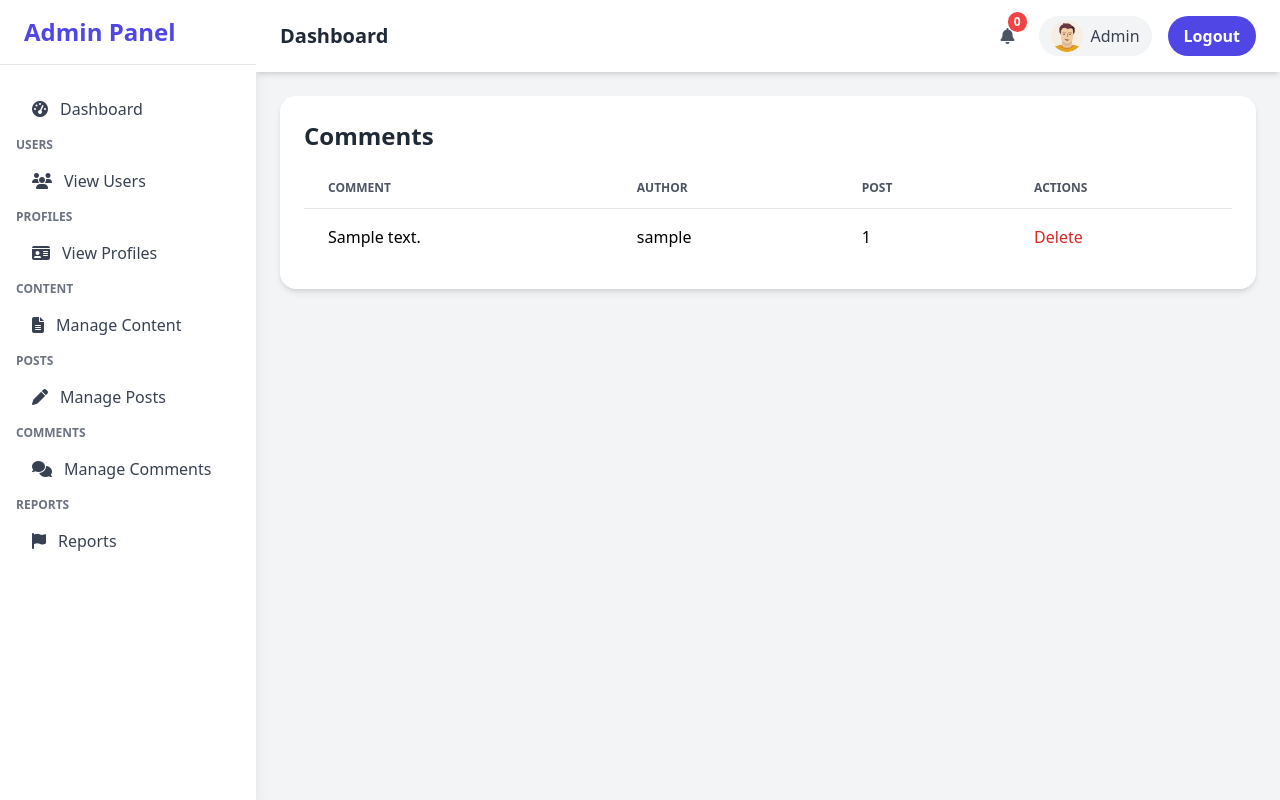
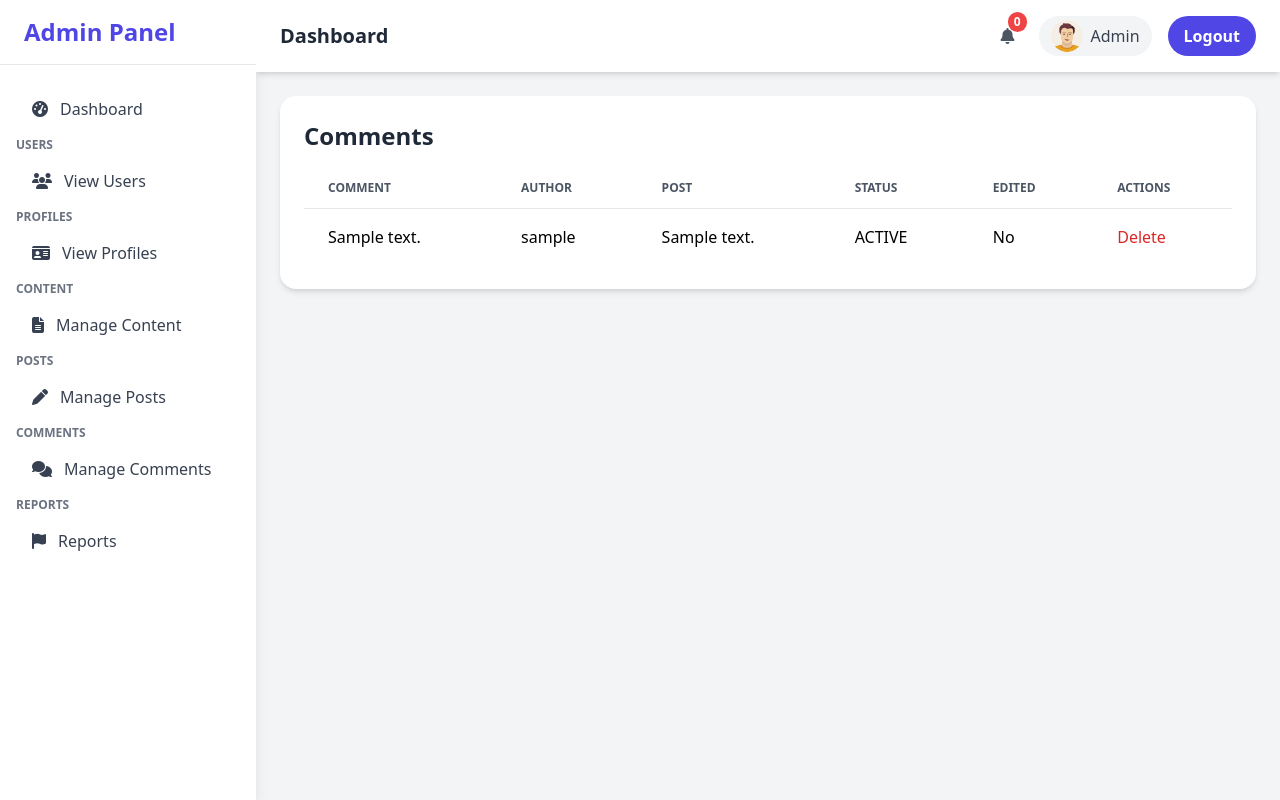
Before and after one commit to cypheredvortex/social_media_miniplatform, a Django app: template templates/admin/admin_comment_list.html in a window 1280 px wide. Run offline with Django 5.2, Linux system fonts and the light colour scheme; the template is opened without the code that fills it: most values are stand-ins (such as "Sample title", 1, 10 or a date in 2020); parts of the project's set-up code (start-up, migrations or seed data) failed here and were passed over; some libraries are stand-ins or nearby versions.

Commit message:
comment commit

```diff
--- a/templates/admin/admin_comment_list.html
+++ b/templates/admin/admin_comment_list.html
@@ -14,23 +14,33 @@
                     <th class="px-6 py-3">Comment</th>
                     <th class="px-6 py-3">Author</th>
                     <th class="px-6 py-3">Post</th>
+                    <th class="px-6 py-3">Status</th>
+                    <th class="px-6 py-3">Edited</th>
                     <th class="px-6 py-3">Actions</th>
                 </tr>
             </thead>
 
             <tbody class="divide-y divide-gray-200">
                 {% for comment in comments %}
-                <tr>
+                <tr class="hover:bg-gray-50">
                     <td class="px-6 py-4">{{ comment.text|truncatechars:50 }}</td>
-                    <td class="px-6 py-4">{{ comment.author.username }}</td>
-                    <td class="px-6 py-4">{{ comment.post.id }}</td>
+                    <td class="px-6 py-4">{{ comment.author.username|default:"N/A" }}</td>
+                    <td class="px-6 py-4">
+                        {% if comment.post %}
+                            {{ comment.post.text|truncatechars:50 }}
+                        {% else %}
+                            N/A
+                        {% endif %}
+                    </td>
+                    <td class="px-6 py-4">{{ comment.status }}</td>
+                    <td class="px-6 py-4">{% if comment.is_edited %}Yes{% else %}No{% endif %}</td>
                     <td class="px-6 py-4 flex gap-3">
-                        <a href="{% url 'comment:admin_comment_delete' comment.id %}" class="text-red-600 hover:underline">Delete</a>
+                        <a href="{% url 'comment:admin_comment_delete' comment.id|stringformat:"s" %}" class="text-red-600 hover:underline">Delete</a>
                     </td>
                 </tr>
                 {% empty %}
                 <tr>
-                    <td colspan="4" class="px-6 py-4 text-center text-gray-500">No comments available.</td>
+                    <td colspan="6" class="px-6 py-4 text-center text-gray-500">No comments available.</td>
                 </tr>
                 {% endfor %}
             </tbody>
```
